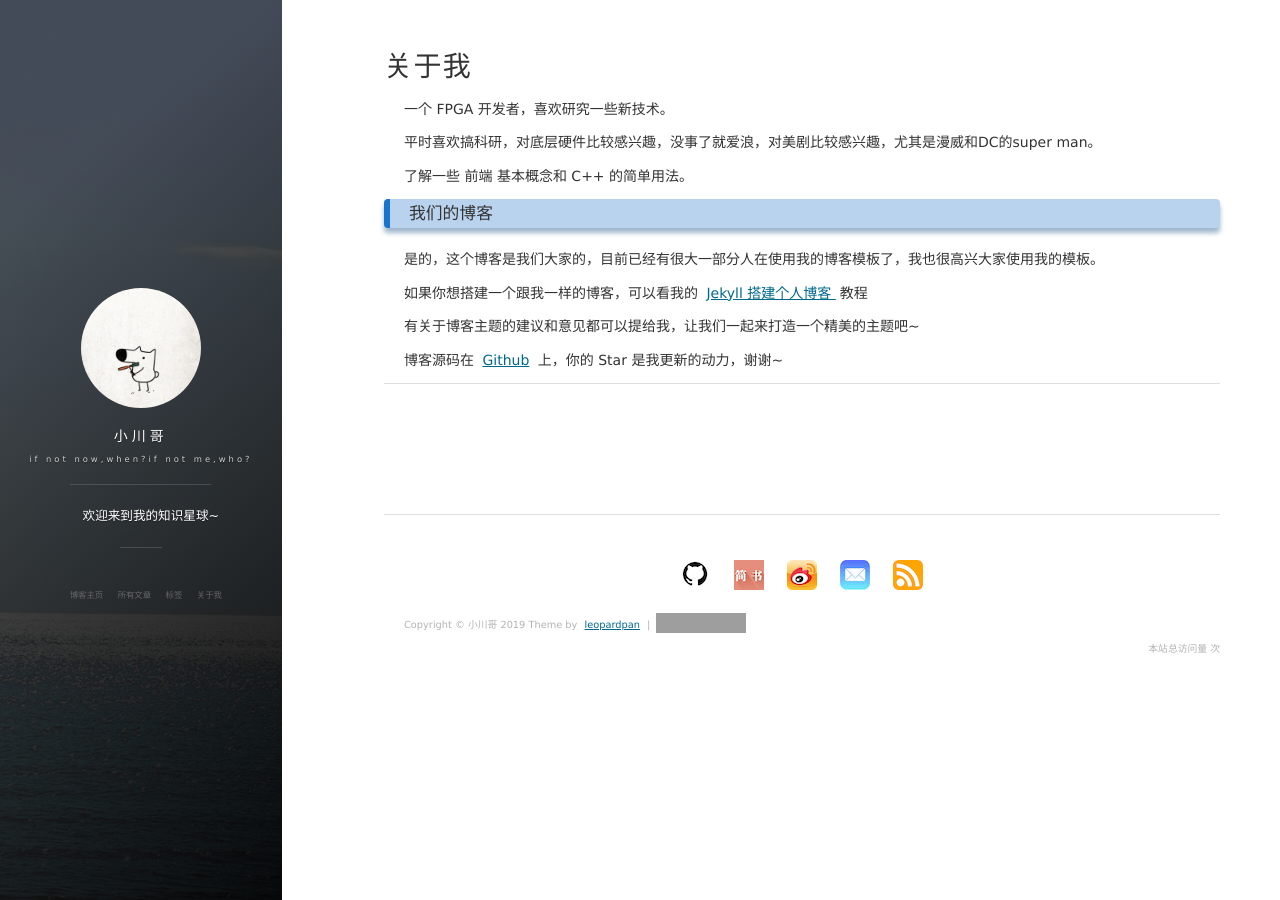
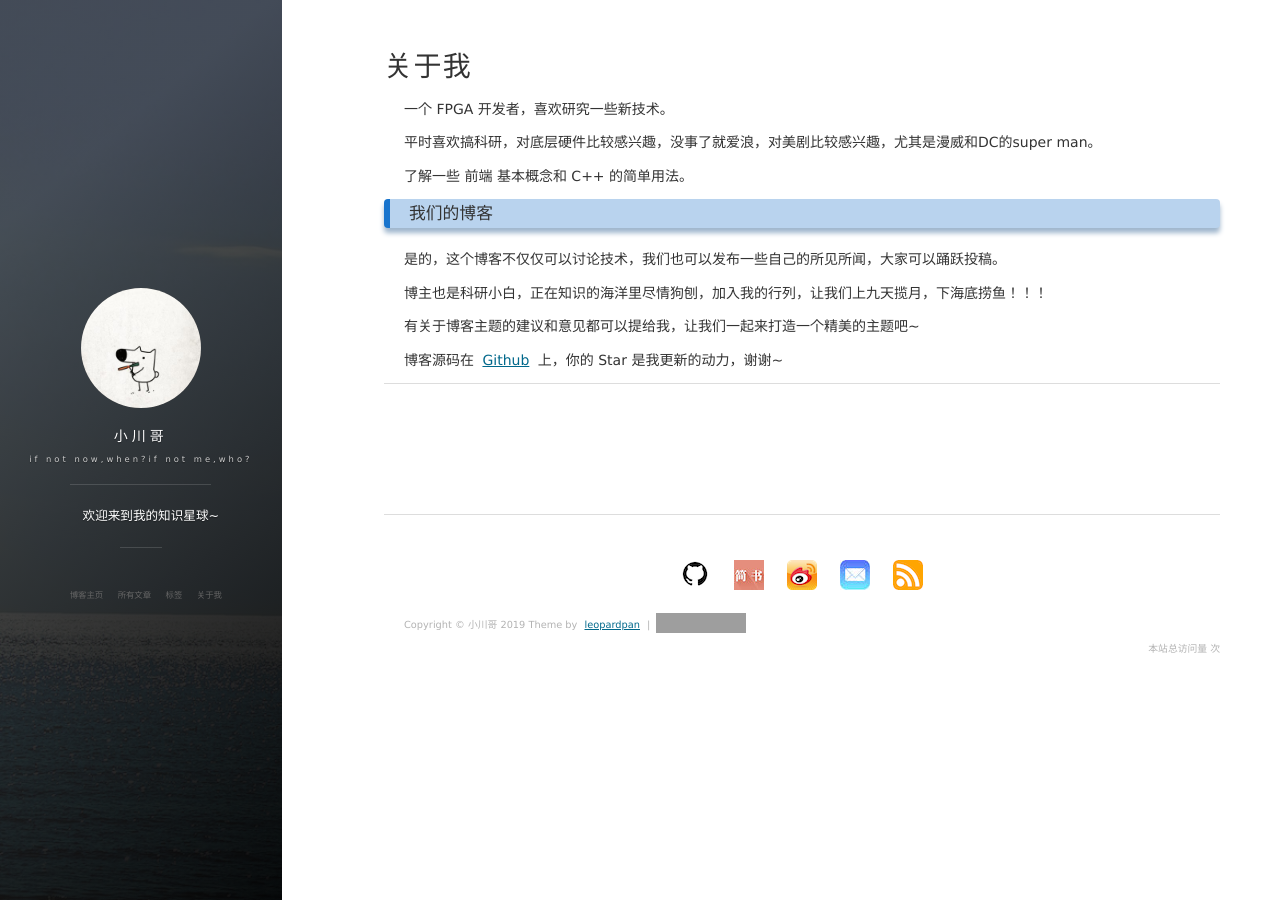
Before and after one commit to lcimage/lcimage.github.io, a Jekyll site: the page built from about.md, in a window 1280 px wide. Built offline with Jekyll 4.4.1, drawn with Linux system fonts in a browser that asks for light colours; nearby versions of some CDN libraries; comment, search, counter and statistics services are not loaded; grey boxes are pictures that could not be loaded.

Commit message:
Update about.md
lc

```diff
--- a/about.md
+++ b/about.md
@@ -15,13 +15,11 @@ title: 关于我
 
 <p>
 
-是的，这个博客是我们大家的，目前已经有很大一部分人在使用我的博客模板了，我也很高兴大家使用我的模板。
+是的，这个博客不仅仅可以讨论技术，我们也可以发布一些自己的所见所闻，大家可以踊跃投稿。
 
 <p>
 
-如果你想搭建一个跟我一样的博客，可以看我的
-<a href="/2016/10/jekyll_tutorials1/"> Jekyll 搭建个人博客 </a>
-教程
+博主也是科研小白，正在知识的海洋里尽情狗刨，加入我的行列，让我们上九天揽月，下海底捞鱼！！！
 
 <p>
 
```
